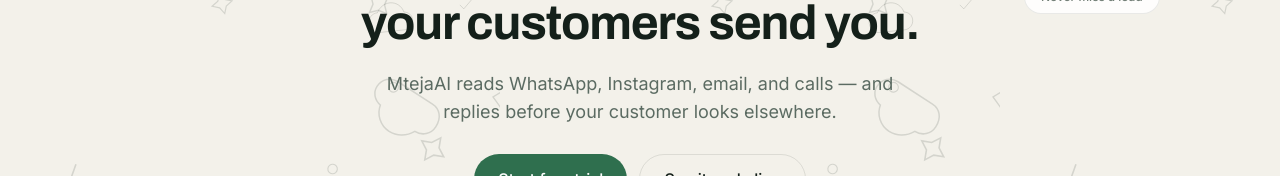
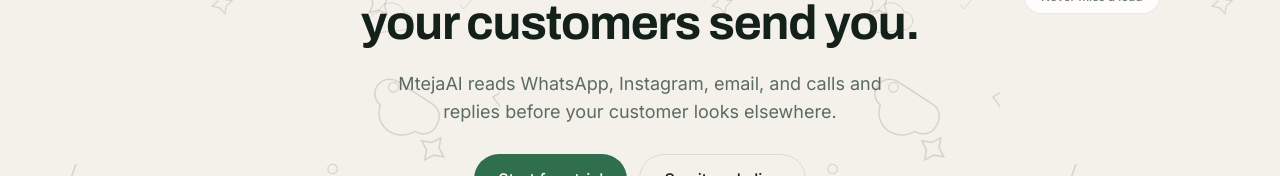
Before and after one commit to willy7890/Mteja-AI, a React (Vite) app in the folder frontend/: page / in a window 1280 px wide. Shown: the part 184-360 px from the top of the page. Built offline with nearby package versions, Linux system fonts and the light colour scheme.

Commit message:
fix:fixing typo erros

```diff
--- a/frontend/src/component/Hero.jsx
+++ b/frontend/src/component/Hero.jsx
@@ -24,7 +24,7 @@ function Hero({ t }) {
           className="mt-5 text-lg max-w-lg mx-auto headline-line"
           style={{ color: t.muted, animationDelay: '0.25s' }}
         >
-          MtejaAI reads WhatsApp, Instagram, email, and calls — and replies
+          MtejaAI reads WhatsApp, Instagram, email, and calls and replies
           before your customer looks elsewhere.
         </p>
         <div className="mt-7 flex justify-center gap-3 headline-line" style={{ animationDelay: '0.45s' }}>
```
